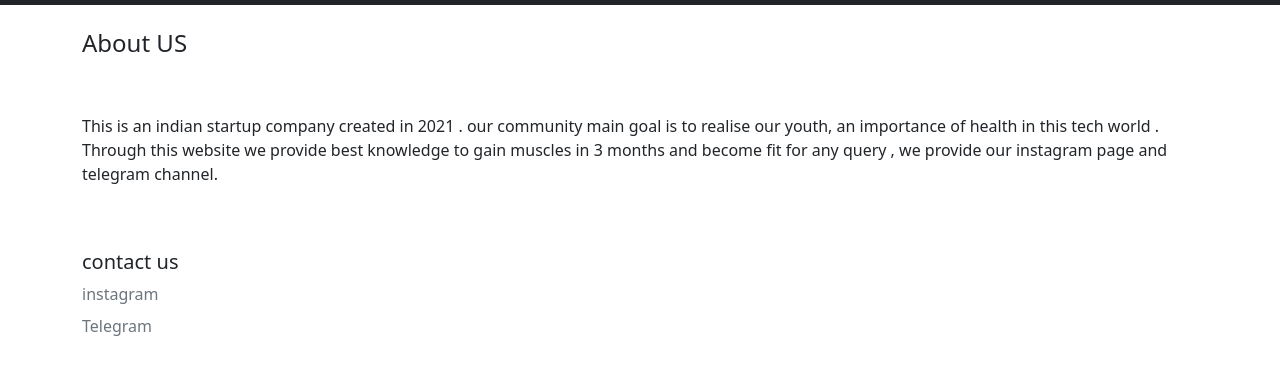
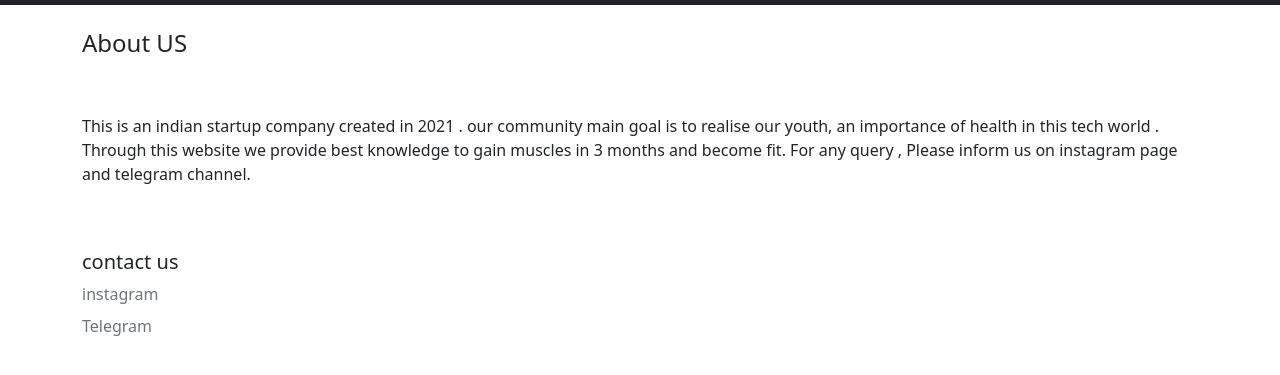
Before and after one commit to dipeshk29/fitzone, a plain HTML site: page about.html in a window 1280 px wide. Shown: the part 51-426 px from the top of the page. Drawn offline with nearby package versions, Linux system fonts and the light colour scheme.

Commit message:
Update about.html

```diff
--- a/about.html
+++ b/about.html
@@ -68,9 +68,9 @@
 
             of health in this tech world . Through this website
 
-            we provide best knowledge to gain muscles in 3 months and become fit
+            we provide best knowledge to gain muscles in 3 months and become fit.
 
-            for any query , we provide our instagram page and telegram channel.
+            For any query , Please inform us on  instagram page and telegram channel.
 
         </p>
     </div>
```
